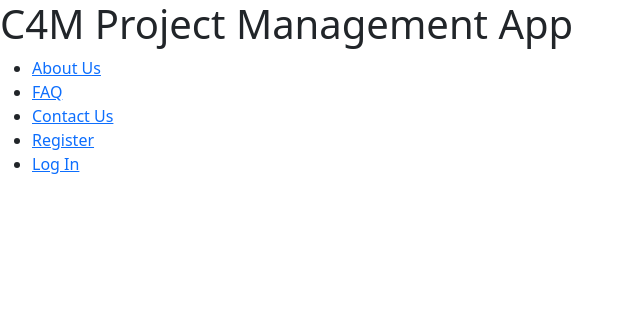
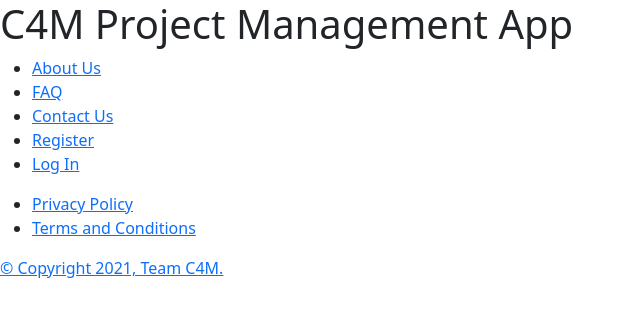
Before and after one commit to Mihoko1/cm4-taskmanagement, a PHP site: page / in a window 1280 px wide. Shown: the top 317 px of the page, without its empty margins (0-640 px from the left). Run offline with PHP 8.4, Linux system fonts and the light colour scheme.

Commit message:
Added insertFooter() function.

```diff
--- a/index.php
+++ b/index.php
@@ -4,4 +4,8 @@ require("./views/partials/header.php");
 insertHeader();
 
 
+require("./views/partials/footer.php");
+insertFooter();
+
+
 ?>
--- a/views/partials/footer.php
+++ b/views/partials/footer.php
@@ -0,0 +1,27 @@
+<?php
+
+function insertFooter($navItemsParam = ['Privacy Policy' => '/views/privacy.php',
+                                        'Terms and Conditions' => '/views/termsandconditions.php']) {
+
+    $navItems = $navItemsParam;
+    $navListItemsString = '';
+
+    // Create the navigation menu list items HTML code
+    foreach ($navItems as $linkName => $Uri) {
+        $navListItemsString .= "<li><a href=\"$Uri\">$linkName</li>";
+    }
+
+echo <<<FOOTER
+    <footer>
+        <nav>
+            <ul>
+                $navListItemsString
+            </ul>
+        </nav>
+        <p>&#169 Copyright 2021, Team C4M.</p>
+    </footer>
+    </body>
+</html>
+FOOTER;
+
+}
```
